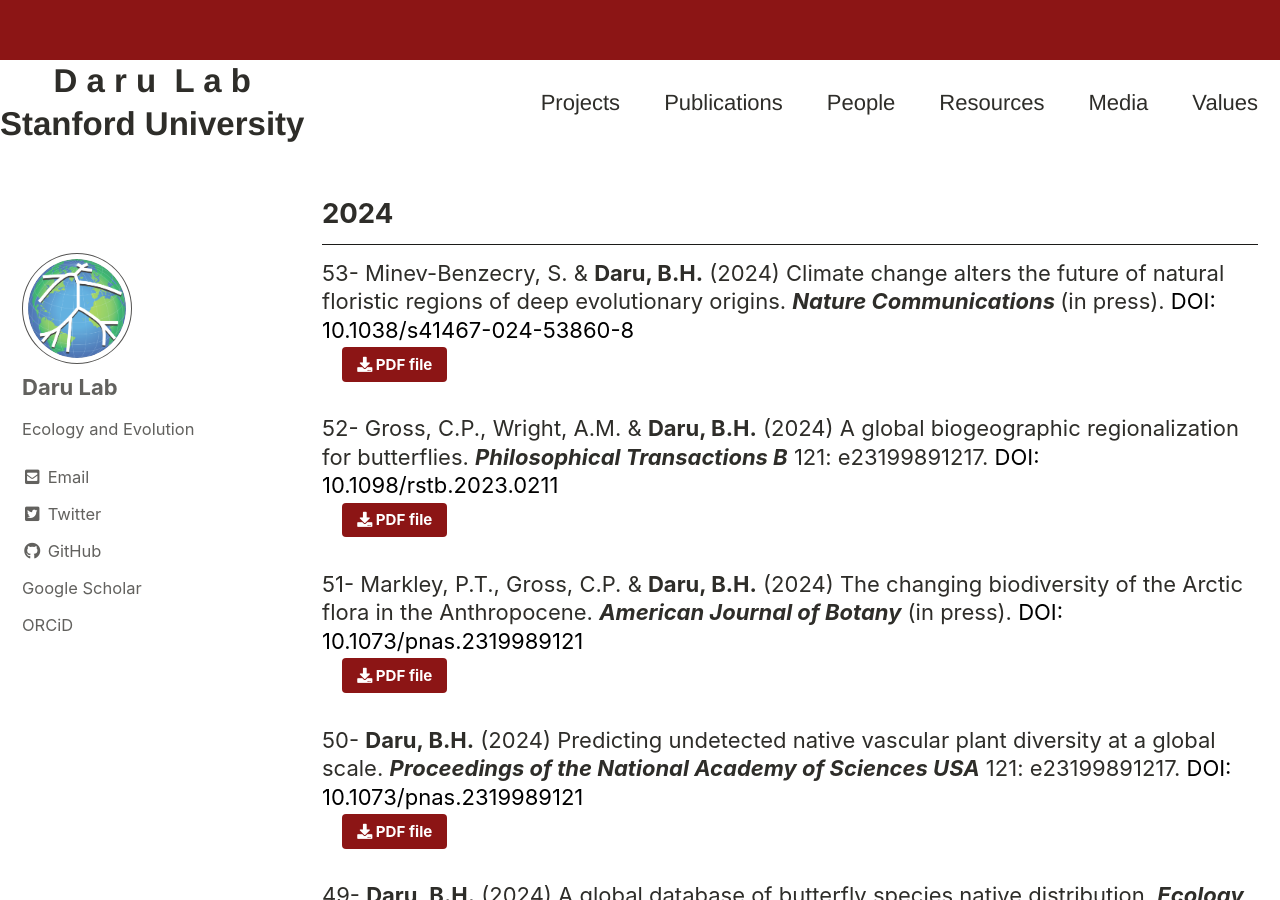
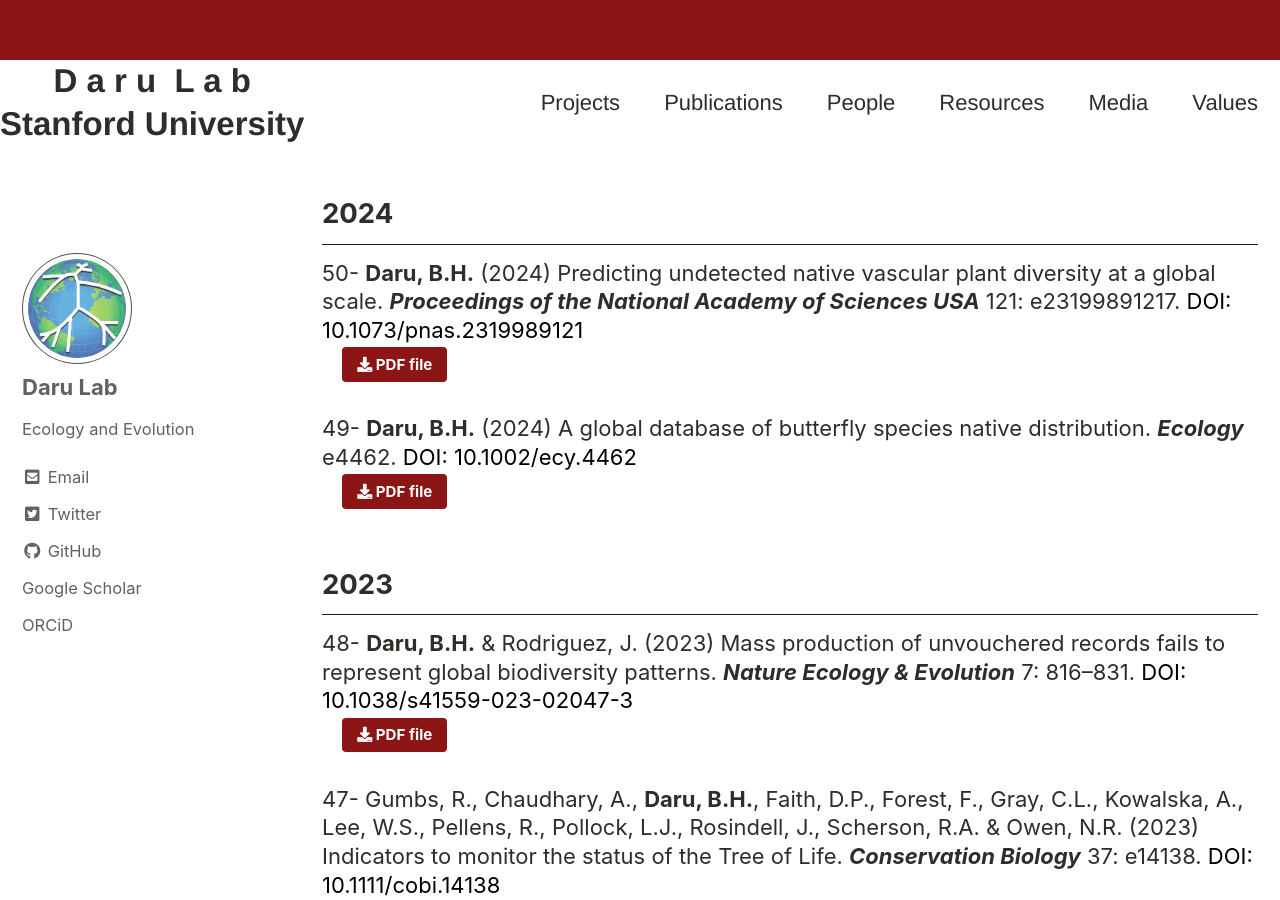
Before and after one commit to darunabas/darulab.github.io, a Jekyll site: the page built from _pages/publications.html, in a window 1280 px wide and 900 px high, scrolled down 314 px. Built offline with Jekyll 4.4.1, drawn with Linux system fonts in a browser that asks for light colours; cached includes are drawn as plain includes; comment, search, counter and statistics services are not loaded.

Commit message:
Updated pubs

```diff
--- a/_pages/publications.html
+++ b/_pages/publications.html
@@ -20,44 +20,6 @@ See more: <a href="https://www.webofscience.com/wos/author/record/B-4051-2011" t
 
 <h2>2024</h2>
 
-<p>
-  53- Minev-Benzecry, S. & <strong>Daru, B.H.</strong> (2024) Climate change alters the future of natural floristic regions of deep evolutionary origins. <em><strong>Nature Communications </strong></em> (in press). <a href="https://doi.org/10.1038/s41467-024-53860-8" target="_blank" style="color: black; text-decoration: none;">DOI: 10.1038/s41467-024-53860-8</a>
-<br>
-</a>
-<span style="display: inline-flex; align-items: center; gap: 10px; margin-top: 0;">
-  <a class="__dimensions_badge_embed__" data-doi="10.1038/s41467-024-53860-8" data-legend="hover-bottom" data-style="large_rectangle" data-link-target="_blank"></a>
-  <a class='altmetric-embed' data-badge-popover='bottom' data-badge-type='1' data-doi="10.1038/s41467-024-53860-8" data-link-target="_blank"></a>
-  <a href="{{ site.baseurl}}/docs/50_Daru_2024_PNAS.pdf" class="btn btn--small btn--primary" style="background-color:#8C1515; color:#ffffff" target="_blank">
-    <i class="fa fa-download" aria-hidden="true"></i> PDF file
-  </a>
-</span>
-</p>
-
-<p>
-  52- Gross, C.P., Wright, A.M. & <strong>Daru, B.H.</strong> (2024) A global biogeographic regionalization for butterflies. <em><strong>Philosophical Transactions B</strong></em> 121: e23199891217. <a href="https://doi.org/10.1098/rstb.2023.0211" target="_blank" style="color: black; text-decoration: none;">DOI: 10.1098/rstb.2023.0211</a>
-<br>
-</a>
-<span style="display: inline-flex; align-items: center; gap: 10px; margin-top: 0;">
-  <a class="__dimensions_badge_embed__" data-doi="10.1098/rstb.2023.0211" data-legend="hover-bottom" data-style="large_rectangle" data-link-target="_blank"></a>
-  <a class='altmetric-embed' data-badge-popover='bottom' data-badge-type='1' data-doi="10.1098/rstb.2023.0211" data-link-target="_blank"></a>
-  <a href="{{ site.baseurl}}/docs/50_Daru_2024_PNAS.pdf" class="btn btn--small btn--primary" style="background-color:#8C1515; color:#ffffff" target="_blank">
-    <i class="fa fa-download" aria-hidden="true"></i> PDF file
-  </a>
-</span>
-</p>
-
-<p>
-  51- Markley, P.T., Gross, C.P. & <strong>Daru, B.H.</strong> (2024) The changing biodiversity of the Arctic flora in the Anthropocene. <em><strong>American Journal of Botany</strong></em> (in press). <a href="https://doi.org/10.1073/pnas.2319989121" target="_blank" style="color: black; text-decoration: none;">DOI: 10.1073/pnas.2319989121</a>
-<br>
-</a>
-<span style="display: inline-flex; align-items: center; gap: 10px; margin-top: 0;">
-  <a class="__dimensions_badge_embed__" data-doi="10.1073/pnas.2319989121" data-legend="hover-bottom" data-style="large_rectangle" data-link-target="_blank"></a>
-  <a class='altmetric-embed' data-badge-popover='bottom' data-badge-type='1' data-doi="10.1073/pnas.2319989121" data-link-target="_blank"></a>
-  <a href="{{ site.baseurl}}/docs/50_Daru_2024_PNAS.pdf" class="btn btn--small btn--primary" style="background-color:#8C1515; color:#ffffff" target="_blank">
-    <i class="fa fa-download" aria-hidden="true"></i> PDF file
-  </a>
-</span>
-</p>
 
 <p>
   50- <strong>Daru, B.H.</strong> (2024) Predicting undetected native vascular plant diversity at a global scale. <em><strong>Proceedings of the National Academy of Sciences USA</strong></em> 121: e23199891217. <a href="https://doi.org/10.1073/pnas.2319989121" target="_blank" style="color: black; text-decoration: none;">DOI: 10.1073/pnas.2319989121</a>
```
